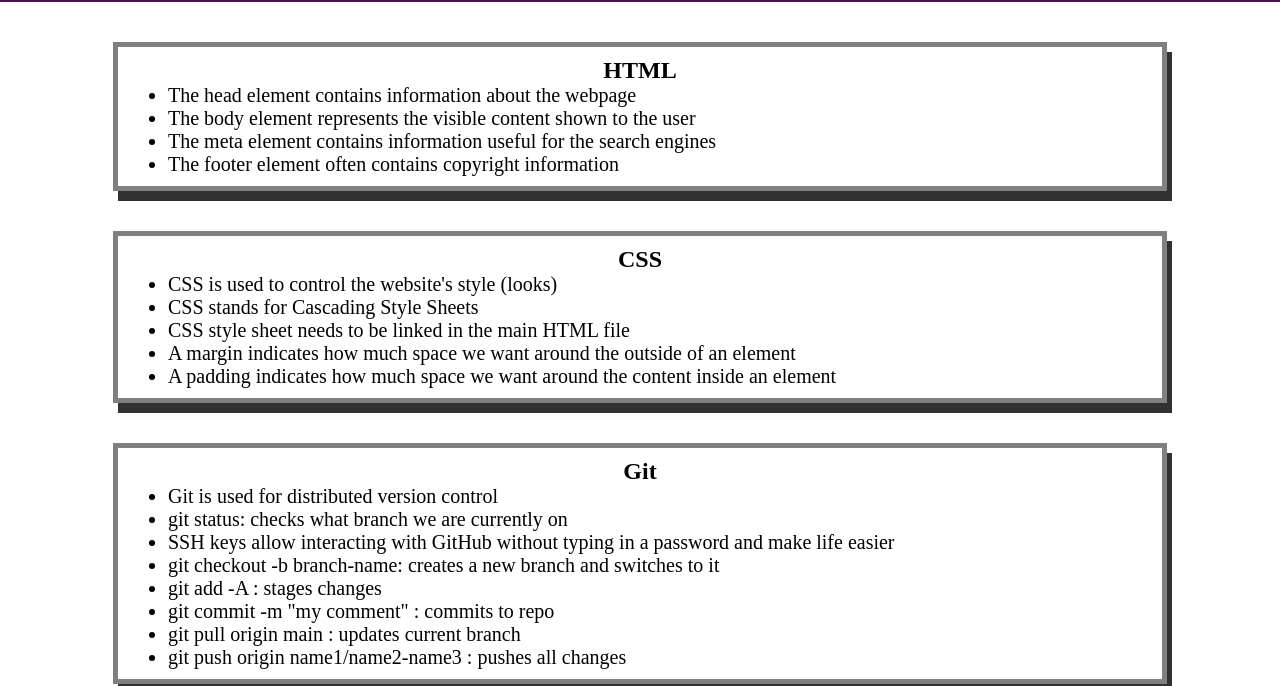
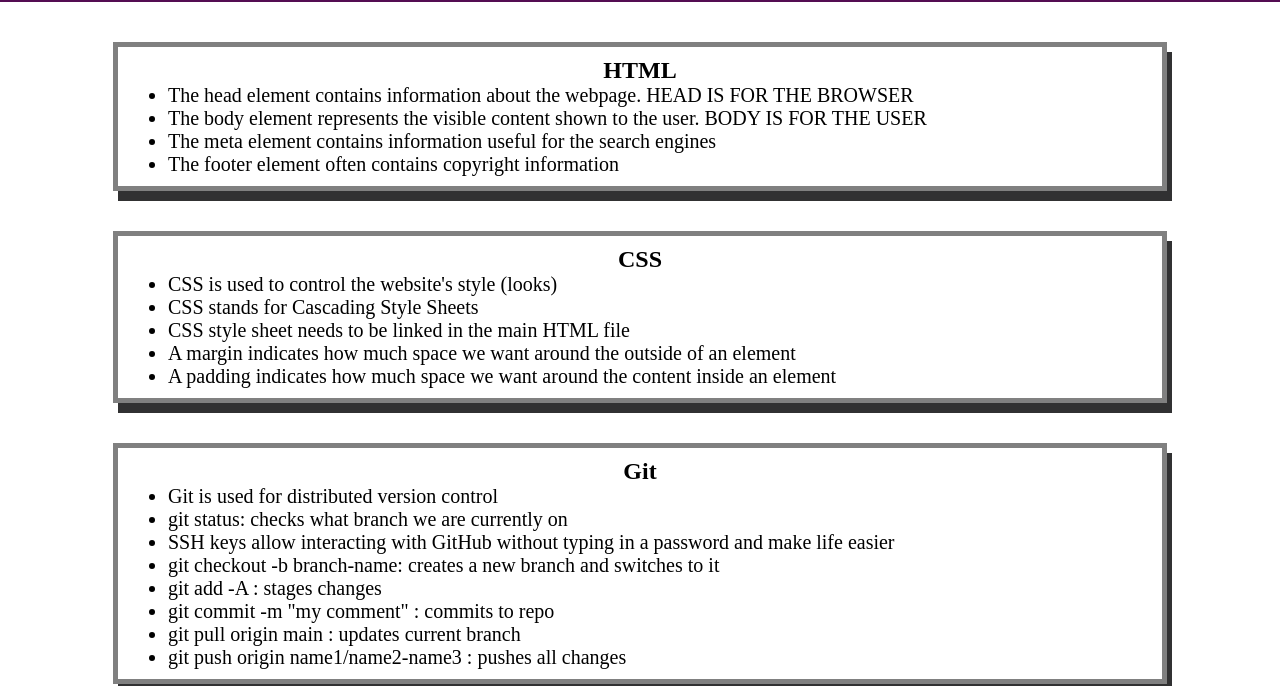
Before and after one commit to manonthemon/prework-study-guide, a plain HTML site: page index.html in a window 1280 px wide. Shown: the part 118-804 px from the top of the page. Drawn offline with Linux system fonts and the light colour scheme.

Commit message:
added more text to HTML file

```diff
--- a/index.html
+++ b/index.html
@@ -19,8 +19,8 @@
         <h2>HTML</h2>
      <ul>
 
-       <li>The head element contains information about the webpage</li>
-       <li>The body element represents the visible content shown to the user</li>
+       <li>The head element contains information about the webpage. HEAD IS FOR THE BROWSER</li>
+       <li>The body element represents the visible content shown to the user. BODY IS FOR THE USER</li>
        <li>The meta element contains information useful for the search engines</li>
        <li>The footer element often contains copyright information</li>
      </ul>
```
